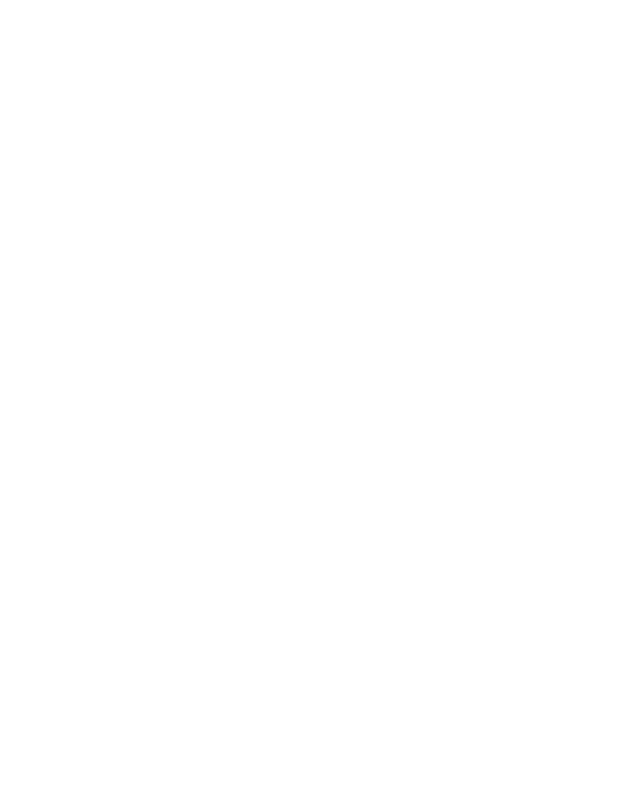
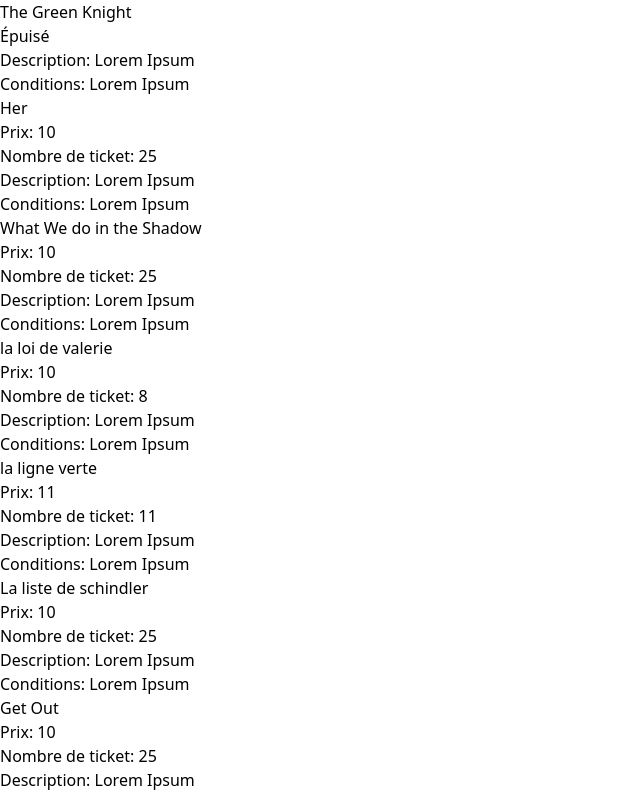
Before and after one commit to GabrielAlbinet/echovisuel-mecelacata, an Angular app: page /ticket-list in a window 1280 px wide. Before the commit this address led to /. Shown: the top 796 px of the page, without its empty margins (0-640 px from the left). Built offline with nearby package versions, Linux system fonts and the light colour scheme.

Commit message:
Correction selecteur et route créée

```diff
--- a/src/app/app.routes.ts
+++ b/src/app/app.routes.ts
@@ -1,3 +1,8 @@
 import { Routes } from '@angular/router';
+import { TicketListComponent } from './pages/ticket-list.component/ticket-list.component';
 
-export const routes: Routes = [];
+export const routes: Routes = [
+    {
+        path: 'ticket-list', component:TicketListComponent
+    }
+];
--- a/src/app/components/ticket-card.component/ticket-card.component.html
+++ b/src/app/components/ticket-card.component/ticket-card.component.html
@@ -1,11 +1,11 @@
 <div>
-    <p>{{ticket.name}}</p>
-    @if(ticket.available==true){
-        <p>{{ticket.price}}</p>
-        <p>{{ticket.quantity}}</p>
+    <p>{{ticket().name}}</p>
+    @if(ticket().available===true){
+        <p>Prix: {{ticket().price}}</p>
+        <p>Nombre de ticket: {{ticket().quantity}}</p>
     }@else{
-        <p>épuisé</p>
+        <p>Épuisé</p>
     }
-    <p>{{ticket.description}}</p>
-     <p>{{ticket.condition}}</p>
+    <p>Description: {{ticket().description}}</p>
+     <p>Conditions: {{ticket().condition}}</p>
 </div>
--- a/src/app/components/ticket-card.component/ticket-card.component.ts
+++ b/src/app/components/ticket-card.component/ticket-card.component.ts
@@ -1,9 +1,12 @@
-import { Component } from '@angular/core';
+import { Component, input } from '@angular/core';
+import { Ticket } from '../../types/ticket-type.interface';
 
 @Component({
   imports: [],
-  selector: 'app-ticket-card.component',
+  selector: 'app-ticket-card',
   styleUrl: './ticket-card.component.css',
   templateUrl: './ticket-card.component.html',
 })
-export class TicketCardComponent {}
+export class TicketCardComponent {
+  ticket=input.required<Ticket>();
+}
--- a/src/app/data/ticket.data.ts
+++ b/src/app/data/ticket.data.ts
@@ -31,7 +31,7 @@
     name:"la ligne verte",
     description:"Lorem Ipsum",
     price:11,
-    quantity:09,
+    quantity:11,
     condition:"Lorem Ipsum",
     available:true
 }, {
--- a/src/app/pages/ticket-list.component/ticket-list.component.html
+++ b/src/app/pages/ticket-list.component/ticket-list.component.html
@@ -1,5 +1,5 @@
 <div>
     @for(ticket of ticketList();track ticket){
-        <app-ticket-card.component [ticket]="ticket"></app-ticket-card.component>
+        <app-ticket-card [ticket]="ticket"></app-ticket-card>
     }
 </div>
--- a/src/app/pages/ticket-list.component/ticket-list.component.ts
+++ b/src/app/pages/ticket-list.component/ticket-list.component.ts
@@ -1,7 +1,8 @@
-import { Component, inject } from '@angular/core';
-import { Ticket } from '../../types/ticket-type.interface';
+import { Component, inject, OnInit, signal } from '@angular/core';
+//import { Ticket } from '../../types/ticket-type.interface';
 import { TicketService } from '../../services/ticket.service';
 import { TicketCardComponent } from '../../components/ticket-card.component/ticket-card.component';
+
 
 @Component({
   imports: [TicketCardComponent],
@@ -9,11 +10,11 @@
   styleUrl: './ticket-list.component.css',
   templateUrl: './ticket-list.component.html',
 })
-export class TicketListComponent {
-  private readonly ticketService = inject(TicketService);
-  readonly ticketList = this.ticketService.ticketListSignal; //Creation d'un signal d'une liste de ticket
+export class TicketListComponent implements OnInit {
+  private readonly ticketServiceCall = inject(TicketService);
+  readonly ticketList = this.ticketServiceCall.ticketListSignal; //Creation d'un signal d'une liste de ticket
 
   ngOnInit(){
-    this.ticketService.getTicketList();
+    this.ticketServiceCall.getTicketList();
   }
 }
--- a/src/app/services/ticket.service.ts
+++ b/src/app/services/ticket.service.ts
@@ -1,9 +1,13 @@
 import { Service, signal } from '@angular/core';
 import { Ticket } from '../types/ticket-type.interface';
+import { ticketData } from '../data/ticket.data';
 
 
 @Service()
 export class TicketService {
     private ticketList = signal<Ticket[]>([]); //initialisation du signal
     readonly ticketListSignal = this.ticketList.asReadonly();
+    getTicketList(){
+        this.ticketList.set(ticketData);
+    }
 }
```
